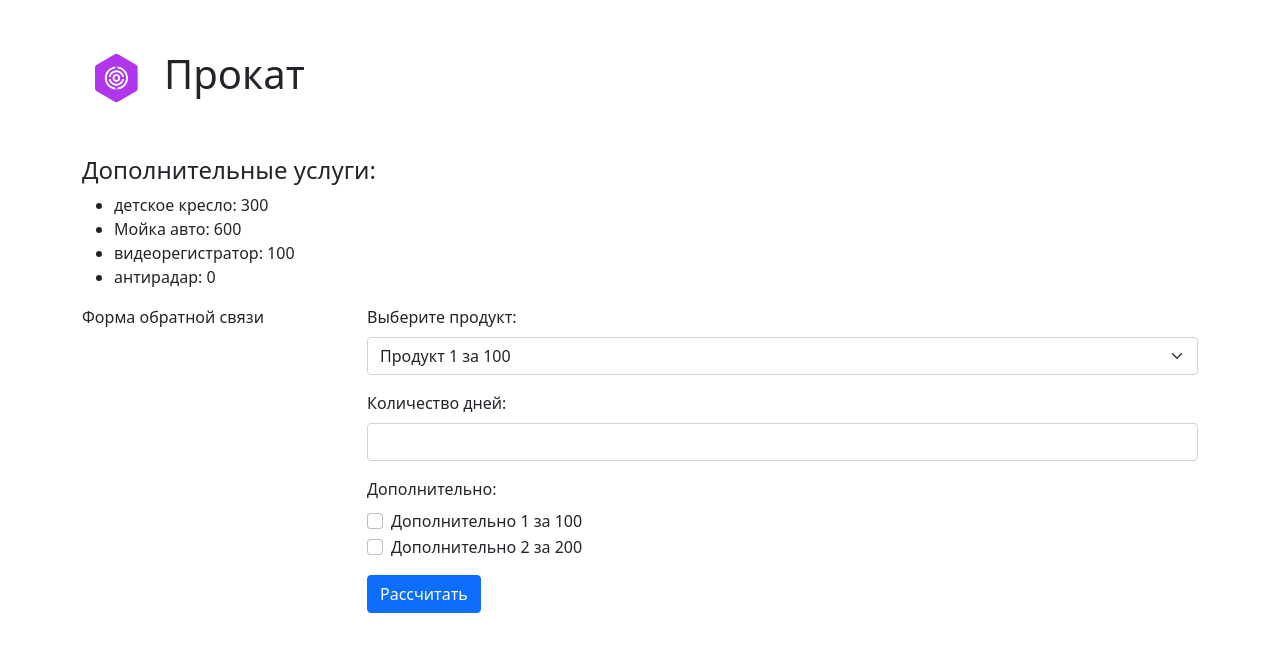
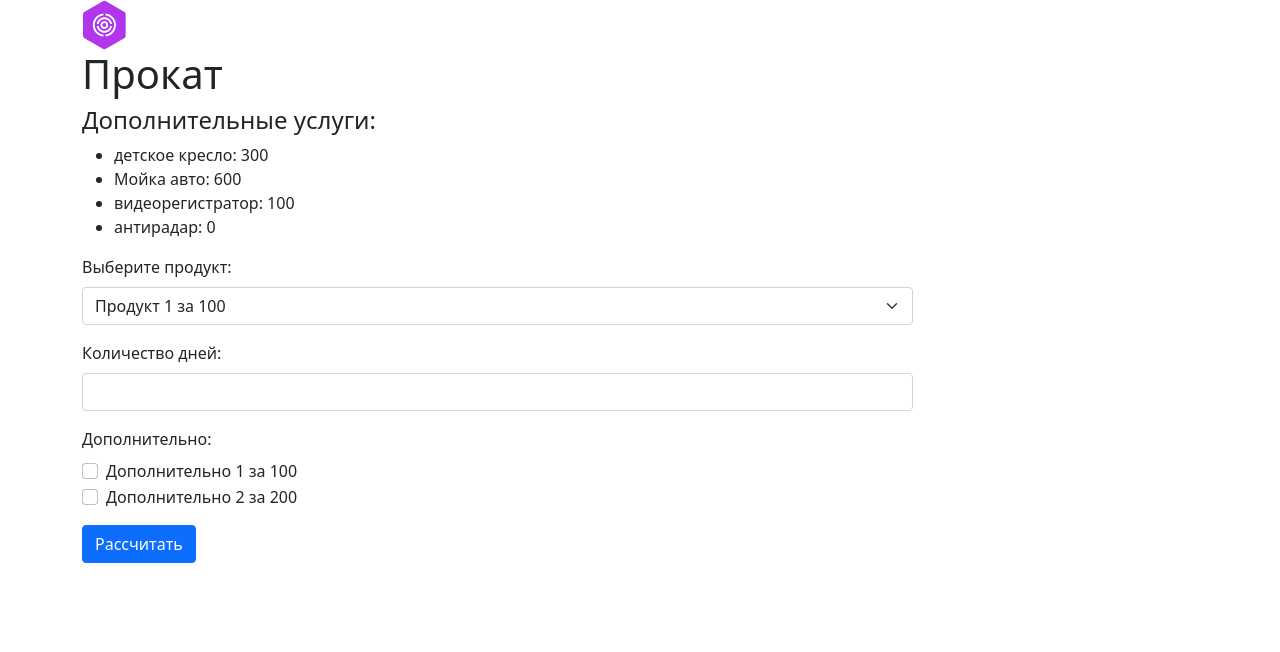
Before and after one commit to EvanBinga/testLightSteck, a PHP site: page / in a window 1280 px wide. Shown: the top 652 px of the page. Run offline with PHP 8.4, Linux system fonts and the light colour scheme; data comes from the database, SQL or seed files in the repository.

Commit message:
zero commit

```diff
--- a/project/index.php
+++ b/project/index.php
@@ -14,7 +14,6 @@ $dbh = new sdbh();
     <title>Форма расчета стоимости</title>
     <!-- Подключаем стили Bootstrap -->
     <link href="https://cdn.jsdelivr.net/npm/bootstrap@5.0.2/dist/css/bootstrap.min.css" rel="stylesheet" crossorigin="anonymous">
-    <link href="assets/css/style.css" rel="stylesheet" />
     <!-- Подключаем скрипт Bootstrap -->
     <script src="https://cdn.jsdelivr.net/npm/bootstrap@5.0.2/dist/js/bootstrap.bundle.min.js" crossorigin="anonymous"></script>
     <!-- Стили для скрытия блока результата -->
@@ -48,11 +47,6 @@ $dbh = new sdbh();
         </div>
     </div>
     <div class="row row-body">
-        <div class="col-3">
-            <span style="text-align: center">Форма обратной связи</span>
-            <!-- Иконка Bootstrap для стилизации -->
-            <i class="bi bi-activity"></i>
-        </div>
         <div class="col-9">
             <form method="post" id="form">
                 <div class="mb-3">
```
